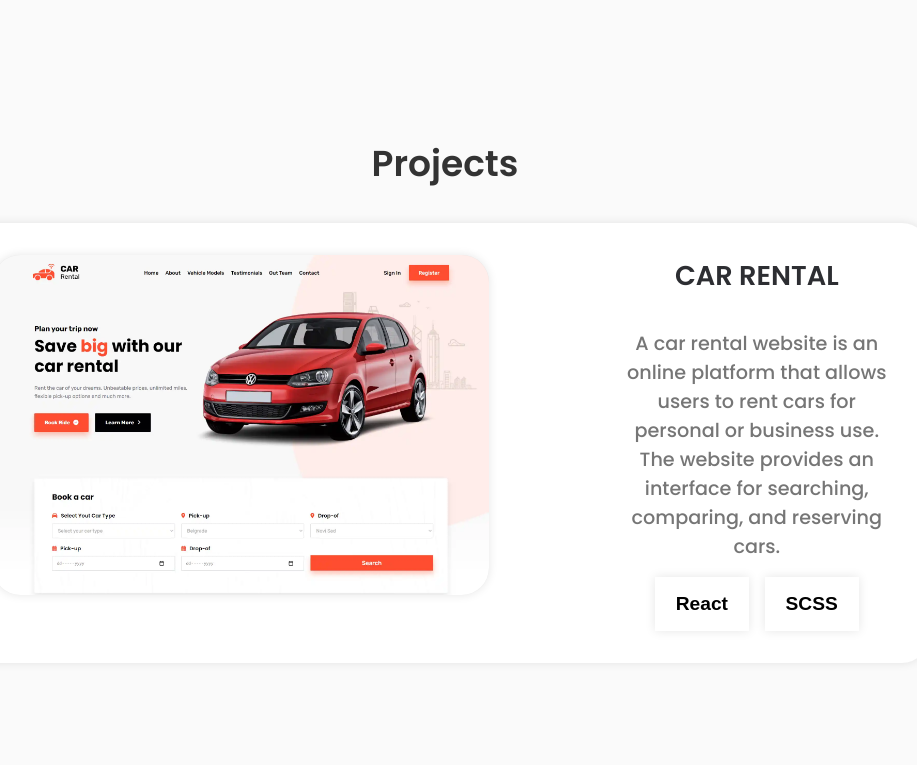
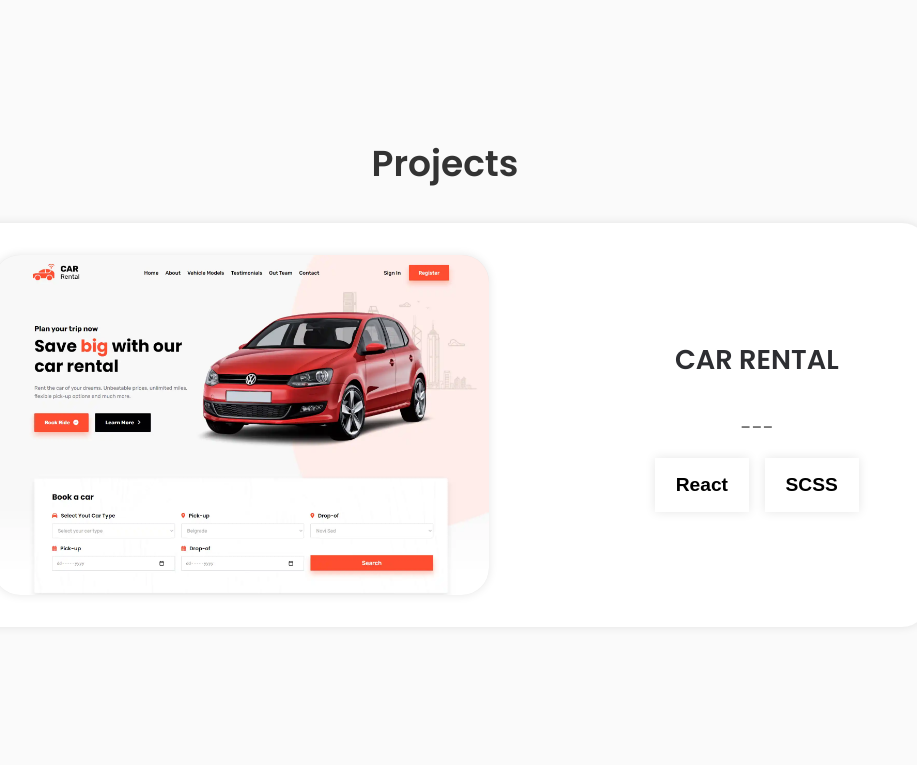
Before and after one commit to whithmeee/portfolio, a React (Vite) app: page / in a window 1280 px wide. Shown: the part 1980-2745 px from the top of the page, without its empty margins (195-1112 px from the left). Built offline with nearby package versions, Linux system fonts and the light colour scheme.

Commit message:
edit element

```diff
--- a/src/components/works/Works.jsx
+++ b/src/components/works/Works.jsx
@@ -16,11 +16,7 @@ const Works = () => {
                     </div>
                     <div className="pro__text">
                         <h3>Car Rental</h3>
-                        <p>
-                            A car rental website is an online platform that allows users to rent
-                            cars for personal or business use. The website provides an interface for
-                            searching, comparing, and reserving cars.
-                        </p>
+                        <p>---</p>
                         <div className="stack">
                             <p>React</p>
                             <p>SCSS</p>
```
